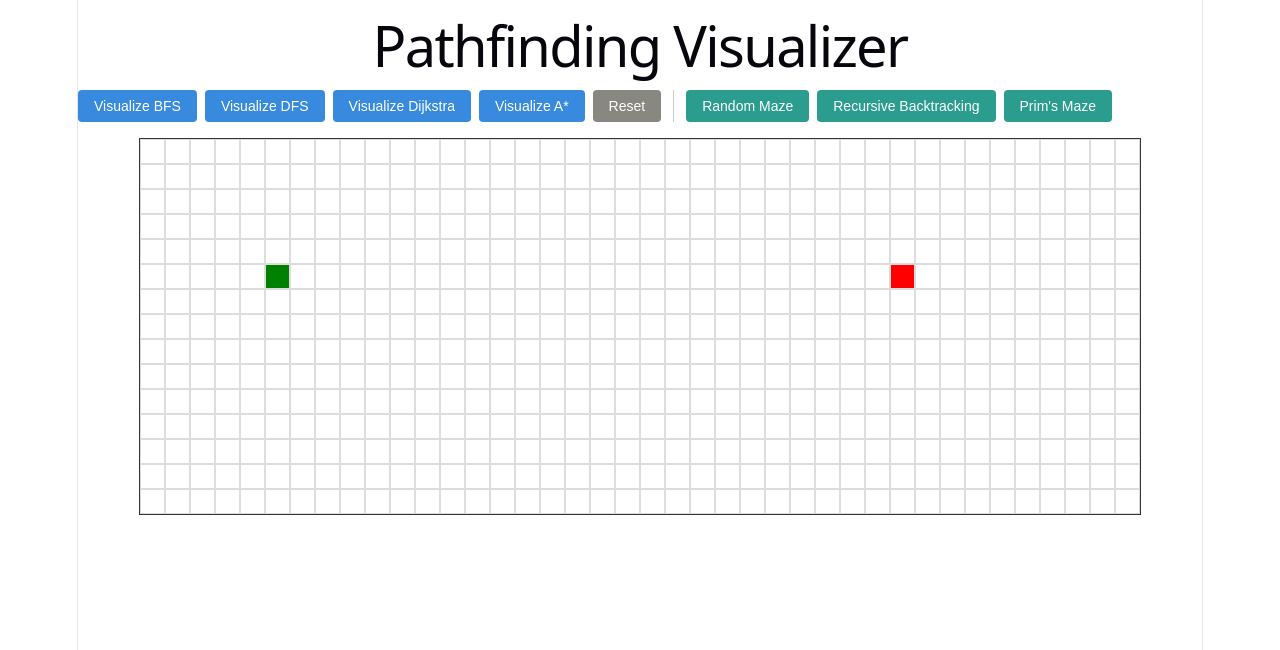
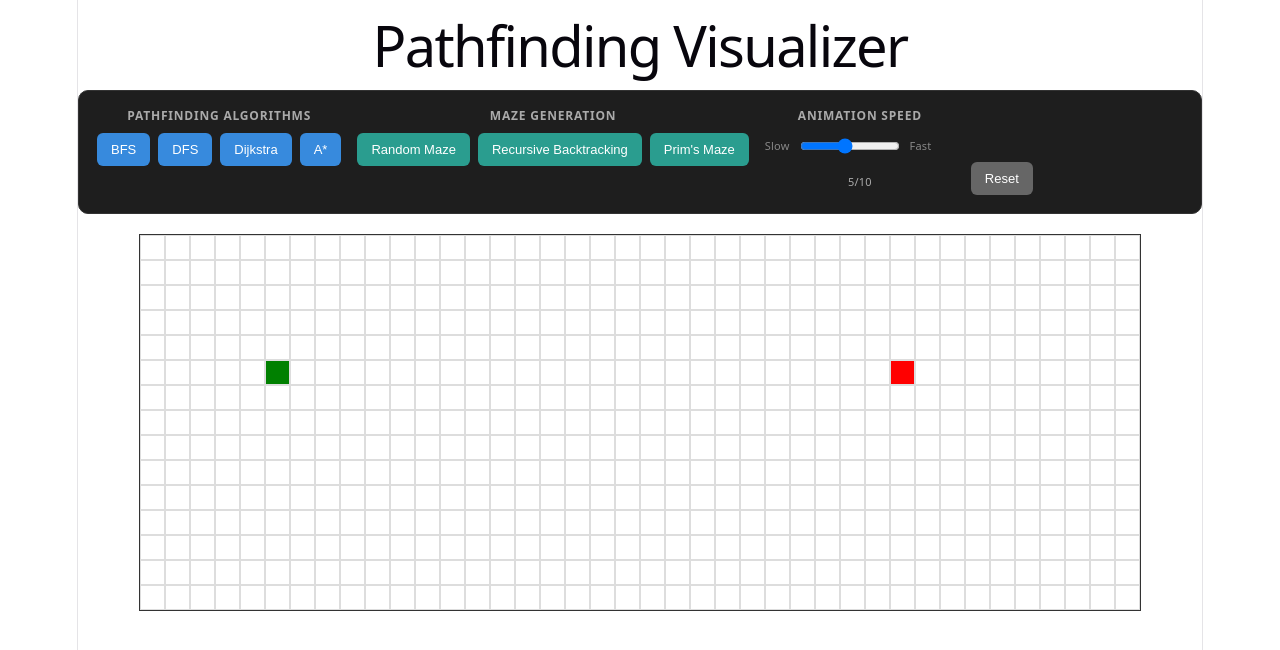
Before and after one commit to Sidfixx/maze-visualizer, a React (Vite) app: page / in a window 1280 px wide. Shown: the top 650 px of the page. Built offline with nearby package versions, Linux system fonts and the light colour scheme.

Commit message:
improved the control panel

```diff
--- a/src/App.tsx
+++ b/src/App.tsx
@@ -30,7 +30,8 @@ function App() {
     null
   );
 
-  const [animationSpeed] = useState(1);
+  const [animationSpeed, setAnimationSpeed] = useState(5);
+
 
   const {
     result,
@@ -307,6 +308,8 @@ function App() {
       <h1>Pathfinding Visualizer</h1>
 
       <ControlPanel
+        animationSpeed={animationSpeed}
+        onSpeedChange={setAnimationSpeed}
         onVisualizeBFS={handleVisualizeBFS}
         onVisualizeDFS={handleVisualizeDFS}
         onVisualizeDijkstra={handleVisualizeDijkstra}
--- a/src/components/Controls/ControlPanel.tsx
+++ b/src/components/Controls/ControlPanel.tsx
@@ -9,6 +9,8 @@ interface ControlPanelProps {
   onGeneratePrimsMaze: () => void;
   isRunning: boolean;
   isAnimating: boolean;
+  animationSpeed: number;
+  onSpeedChange: (speed: number) => void;
 }
 
 export function ControlPanel({
@@ -22,64 +24,122 @@ export function ControlPanel({
   onGeneratePrimsMaze,
   isRunning,
   isAnimating,
+  animationSpeed,
+  onSpeedChange,
 }: ControlPanelProps) {
+  const controlsDisabled = isRunning || isAnimating;
+
   return (
     <div className="control-panel">
+      {/* Pathfinding Algorithms */}
+      <div className="control-section">
+        <h2 className="control-section-title">
+          Pathfinding Algorithms
+        </h2>
+
+        <div className="control-group">
           <button
             onClick={onVisualizeBFS}
-        disabled={isRunning || isAnimating}
+            disabled={controlsDisabled}
             className="btn btn-primary"
           >
-        Visualize BFS
+            BFS
           </button>
+
           <button
             onClick={onVisualizeDFS}
-        disabled={isRunning || isAnimating}
+            disabled={controlsDisabled}
             className="btn btn-primary"
           >
-        Visualize DFS
+            DFS
           </button>
+
           <button
             onClick={onVisualizeDijkstra}
-        disabled={isRunning || isAnimating}
+            disabled={controlsDisabled}
             className="btn btn-primary"
           >
-        Visualize Dijkstra
+            Dijkstra
           </button>
+
           <button
             onClick={onVisualizeAStar}
-        disabled={isRunning || isAnimating}
+            disabled={controlsDisabled}
             className="btn btn-primary"
           >
-        Visualize A*
+            A*
           </button>
-      <button onClick={onReset} className="btn btn-secondary">
-        Reset
-      </button>
+        </div>
+      </div>
 
-      {/* ── Maze Generation ───────────────────────────────── */}
-      <div className="control-divider" />
+      {/* Maze Generation */}
+      <div className="control-section">
+        <h2 className="control-section-title">
+          Maze Generation
+        </h2>
+
+        <div className="control-group">
           <button
             onClick={onGenerateRandomMaze}
-        disabled={isRunning || isAnimating}
+            disabled={controlsDisabled}
             className="btn btn-maze"
           >
             Random Maze
           </button>
+
           <button
             onClick={onGenerateRecursiveBacktracking}
-        disabled={isRunning || isAnimating}
+            disabled={controlsDisabled}
             className="btn btn-maze"
           >
             Recursive Backtracking
           </button>
+
           <button
             onClick={onGeneratePrimsMaze}
-        disabled={isRunning || isAnimating}
+            disabled={controlsDisabled}
             className="btn btn-maze"
           >
             Prim's Maze
           </button>
         </div>
+      </div>
+
+      {/* Speed Control */}
+      <div className="control-section speed-section">
+        <h2 className="control-section-title">
+          Animation Speed
+        </h2>
+
+        <div className="speed-control">
+          <span className="speed-label">Slow</span>
+
+          <input
+            type="range"
+            min="1"
+            max="10"
+            value={animationSpeed}
+            onChange={(e) => onSpeedChange(Number(e.target.value))}
+            className="speed-slider"
+          />
+
+          <span className="speed-label">Fast</span>
+        </div>
+
+        <span className="speed-value">
+          {animationSpeed}/10
+        </span>
+      </div>
+
+      {/* Reset */}
+      <div className="control-section control-section-actions">
+        <button
+          onClick={onReset}
+          className="btn btn-secondary"
+        >
+          Reset
+        </button>
+      </div>
+    </div>
   );
 }
--- a/src/components/Grid/Grid.css
+++ b/src/components/Grid/Grid.css
@@ -1,6 +1,7 @@
 .grid {
   display: inline-block;
   border: 1px solid #333;
+  user-select: none;
 }
 
 .grid-row {
@@ -15,6 +16,8 @@
   background-color: white;
 }
 
+/* Start Node */
+
 .cell-start {
   background-color: green;
   cursor: grab;
@@ -23,6 +26,8 @@
 .cell-start:active {
   cursor: grabbing;
 }
+
+/* End Node */
 
 .cell-end {
   background-color: red;
@@ -33,30 +38,49 @@
   cursor: grabbing;
 }
 
+/* Walls */
+
 .cell-wall {
   background-color: black;
 }
-.grid {
-  user-select: none;
-}
+
+/* Visited Nodes */
+
 .cell-visited {
   background-color: #7f77dd;
   animation: pulse 0.6s ease-in-out;
 }
+
+/* Shortest Path */
 
 .cell-path {
   background-color: #f0997b;
   animation: pulse-path 0.3s ease-in-out;
 }
 
+/* Weighted Nodes */
+
+.cell-weighted {
+  background-color: #f4d03f;
+  opacity: 0.8;
+}
+
+.cell-weighted:hover {
+  opacity: 1;
+}
+
+/* Animations */
+
 @keyframes pulse {
   0% {
     background-color: #7f77dd;
     transform: scale(1);
   }
+
   50% {
     transform: scale(1.05);
   }
+
   100% {
     background-color: #7f77dd;
     transform: scale(1);
@@ -67,71 +91,161 @@
   0% {
     background-color: #f0997b;
   }
+
   100% {
     background-color: #f0997b;
   }
 }
 
+/* =========================================================
+   CONTROL PANEL
+   ========================================================= */
+
 .control-panel {
-  margin: 16px 0;
+  margin: 20px 0;
+  padding: 18px;
+  display: flex;
+  align-items: stretch;
+  gap: 16px;
+  background-color: #1e1e1e;
+  border: 1px solid #333;
+  border-radius: 10px;
+  box-sizing: border-box;
+}
+
+/* Individual sections */
+
+.control-section {
+  display: flex;
+  flex-direction: column;
+  gap: 10px;
+}
+
+/* Section titles */
+
+.control-section-title {
+  margin: 0;
+  font-size: 12px;
+  font-weight: 600;
+  color: #aaa;
+  text-transform: uppercase;
+  letter-spacing: 0.8px;
+}
+
+/* Button groups */
+
+.control-group {
   display: flex;
   gap: 8px;
+  flex-wrap: wrap;
 }
 
+/* General button */
+
 .btn {
-  padding: 8px 16px;
+  padding: 9px 14px;
   border: none;
-  border-radius: 4px;
+  border-radius: 6px;
   cursor: pointer;
-  font-size: 14px;
-  transition: opacity 0.2s;
+  font-size: 13px;
+  font-weight: 500;
+  color: white;
+  transition:
+    background-color 0.2s ease,
+    transform 0.15s ease,
+    opacity 0.2s ease;
+}
+
+.btn:hover:not(:disabled) {
+  transform: translateY(-1px);
+}
+
+.btn:active:not(:disabled) {
+  transform: translateY(0);
 }
 
 .btn:disabled {
-  opacity: 0.5;
+  opacity: 0.4;
   cursor: not-allowed;
+  transform: none;
 }
+
+/* Pathfinding buttons */
 
 .btn-primary {
   background-color: #378add;
-  color: white;
 }
 
 .btn-primary:hover:not(:disabled) {
   background-color: #185fa5;
 }
 
-.btn-secondary {
-  background-color: #888780;
-  color: white;
-}
+/* Maze buttons */
 
-.btn-secondary:hover:not(:disabled) {
-  background-color: #5f5e5a;
-}
-.cell-weighted {
-  background-color: #f4d03f;
-  opacity: 0.8;
-}
-
-.cell-weighted:hover {
-  opacity: 1;
-}
-
-/* ── Maze generation button ─────────────────────────────────── */
 .btn-maze {
   background-color: #2a9d8f;
-  color: white;
 }
 
 .btn-maze:hover:not(:disabled) {
   background-color: #1f7a6e;
 }
 
-/* Thin vertical rule separating pathfinding buttons from maze buttons */
-.control-divider {
-  width: 1px;
-  align-self: stretch;
-  background-color: #ccc;
-  margin: 0 4px;
+/* Reset */
+
+.btn-secondary {
+  background-color: #666;
 }
+
+.btn-secondary:hover:not(:disabled) {
+  background-color: #444;
+}
+
+/* Reset section */
+
+.control-section-actions {
+  justify-content: flex-end;
+}
+
+/* =========================================================
+   RESPONSIVE LAYOUT
+   ========================================================= */
+
+@media (max-width: 900px) {
+  .control-panel {
+    flex-direction: column;
+  }
+
+  .control-section-actions {
+    justify-content: flex-start;
+  }
+}
+
+/* =========================================================
+   ANIMATION SPEED
+   ========================================================= */
+
+.speed-section {
+  min-width: 190px;
+}
+
+.speed-control {
+  display: flex;
+  align-items: center;
+  gap: 8px;
+}
+
+.speed-label {
+  font-size: 11px;
+  color: #888;
+}
+
+.speed-slider {
+  width: 100px;
+  cursor: pointer;
+}
+
+.speed-value {
+  font-size: 11px;
+  color: #aaa;
+  text-align: center;
+}
```
Lines whose indentation alone changed are shown as unchanged.
